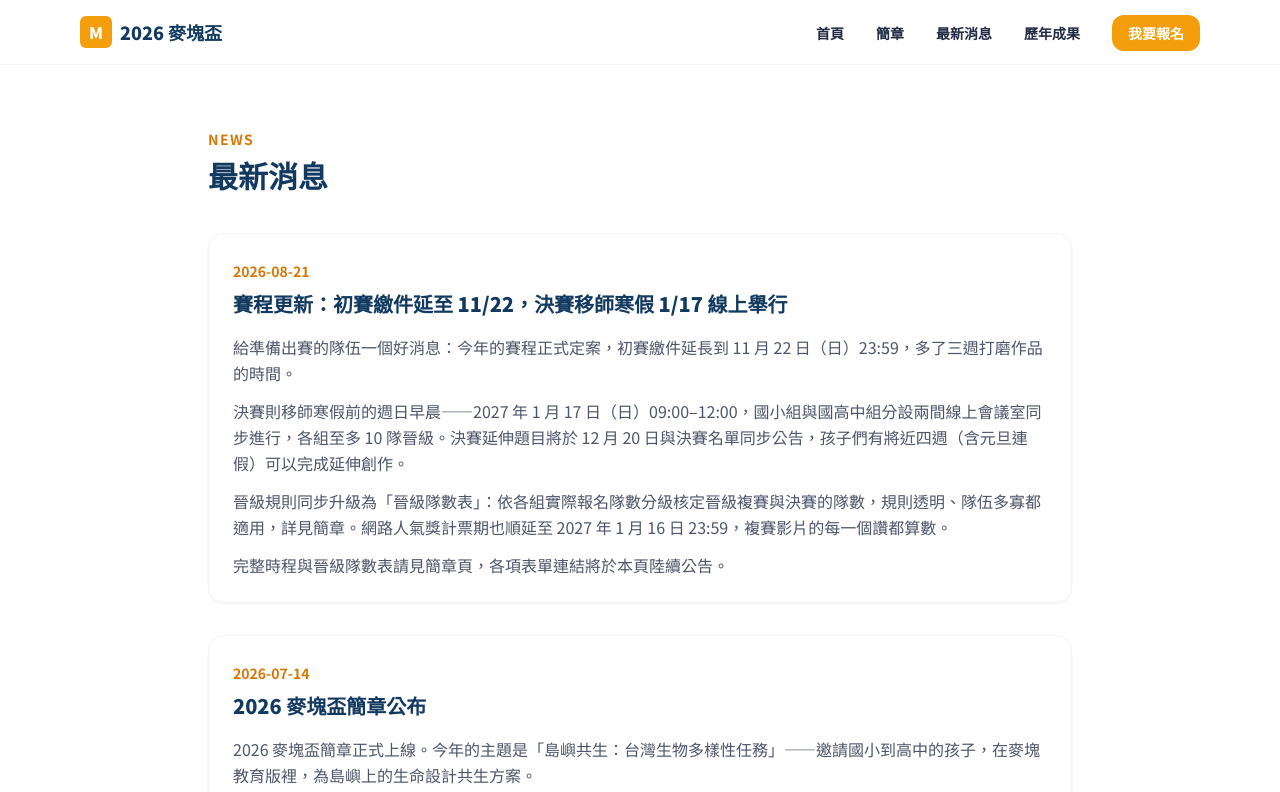
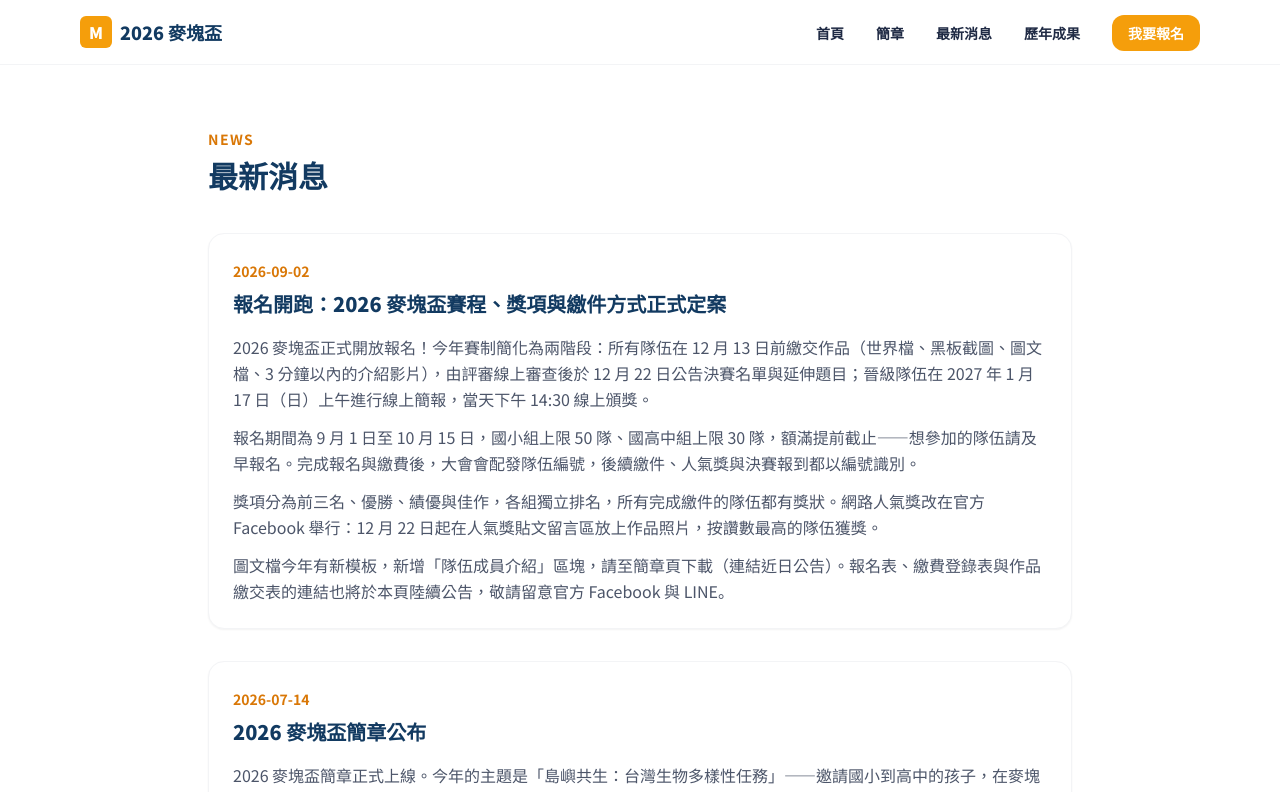
Before and after one commit to Hashen-0608/mcup-web, a Next.js app: page /news in a window 1280 px wide. Shown: the top 792 px of the page. Built offline with nearby package versions, Linux system fonts and the light colour scheme.

Commit message:
Revise competition details for 2026 麥塊盃
Updated the competition rules and schedule for the 2026 麥塊盃, including registration dates and scoring criteria.

```diff
--- a/content/data.ts
+++ b/content/data.ts
@@ -1,4 +1,4 @@
-// 全站文字內容集中處（唯一事實來源＝簡章 v1）。改文字改這裡即可。
+// 全站文字內容集中處（唯一事實來源＝簡章 v4）。改文字改這裡即可。
 
 export const site = {
   name: "2026 麥塊盃",
@@ -8,7 +8,7 @@ export const site = {
   // SEO：標題含關鍵字「麥塊盃」「Minecraft 教育版」「運算思維」
   seoTitle: "2026 麥塊盃 | Minecraft 教育版運算思維創意大賽",
   seoDescription:
-    "2026 麥塊盃 Minecraft 教育版創意大賽，主題「島嶼共生：台灣生物多樣性任務」。國小到高中生 2～4 人組隊，用麥塊教育版為台灣的生物打造智慧棲地與保育設計，培養運算思維與創意。9/1 開放報名。",
+    "2026 麥塊盃 Minecraft 教育版創意大賽，主題「島嶼共生：台灣生物多樣性任務」。國小到高中生 2～4 人組隊，用麥塊教育版為台灣的生物打造智慧棲地與保育設計，培養運算思維與創意。9/1–10/15 開放報名。",
   url: "https://mcuptw.vercel.app",
   locale: "zh-Hant-TW",
   oneLiner:
@@ -32,12 +32,12 @@ export const organizers = {
 
 // 首頁重要時程卡（六個里程碑；完整時程見 /rules）
 export const schedule = [
-  { date: "9/1", label: "開放報名", note: "開始受理報名" },
-  { date: "11/22", label: "報名＋初賽繳件截止", note: "（日）23:59 止，隊伍過多將提前關閉" },
-  { date: "11/29", label: "複賽名單公告", note: "（日）依晉級隊數表公告" },
-  { date: "12/13", label: "複賽影片上傳截止", note: "（日）影片上 YouTube 並填複賽表" },
-  { date: "12/20", label: "決賽名單＋延伸題目", note: "（日）各組至多 10 隊晉級" },
-  { date: "1/17", label: "線上決賽", note: "2027/1/17（日）09:00–12:00 雙會議室直播" },
+  { date: "9/1", label: "開放報名", note: "（二）國小組 50 隊、國高中組 30 隊，額滿提前截止" },
+  { date: "10/15", label: "報名截止", note: "（四）23:59 止" },
+  { date: "12/13", label: "作品繳交截止", note: "（日）23:59 止：世界檔、黑板截圖、圖文檔、介紹影片" },
+  { date: "12/22", label: "決賽名單＋延伸題目公告", note: "（二）網路人氣獎同日開始" },
+  { date: "1/17", label: "線上決賽", note: "2027/1/17（日）09:00–12:00 三會議室直播" },
+  { date: "1/17", label: "頒獎典禮", note: "2027/1/17（日）14:30 線上舉行" },
 ] as const;
 
 // 參賽資格摘要卡
@@ -62,45 +62,46 @@ export const themeIntro = {
   extend: "也歡迎把視野拉遠一點，想像一座「人與萬物共生的未來城市」——當科技更進步，我們與其他生命可以如何共享這座島嶼。",
 } as const;
 
-// 評分標準（比例與簡章 v1 一致）
+// 評分標準（比例與簡章一致）
 export const scoring = [
   { item: "概念能力", weight: 15, desc: "作品是否有獨有、其他作品沒有的元素與藍圖。" },
-  { item: "研究技能", weight: 15, desc: "是否研究過與主題相關的地點與事物並清楚傳達。" },
+  { item: "研究技能", weight: 15, desc: "是否研究過與主題相關的物種、棲地與生態議題並清楚傳達。" },
   { item: "運算思維", weight: 15, desc: "能否講解地圖中的程式邏輯與如何拆解。" },
   { item: "紅石機關", weight: 15, desc: "機關的獨創性與運作穩定度。" },
   { item: "指令方塊", weight: 10, desc: "指令是否實用、能否提供視覺或其他效果。" },
   { item: "表達能力", weight: 30, desc: "能否有效傳達作品吸引力、背景與概念。" },
 ] as const;
 
-// 獎項摘要（含網路人氣獎）
+// 獎項摘要（名額由大會依報名隊數核定，不對外公布）
 export const awards = {
-  elementary: {
-    group: "國小組",
+  ranks: {
+    group: "各組獎項",
     items: [
-      "冠軍、亞軍、季軍",
-      "六項傑出獎：MC 邏輯思維、紅石機關、指令方塊、傑出工程、最佳突破、最佳專業（各 1 隊，獎狀＋獎品）",
-      "佳作：自進入複賽但未晉級決賽之隊伍中依成績錄取，得有缺額（頒發獎狀）",
+      "前三名：獎狀＋獎品",
+      "優勝：獎狀＋獎品",
+      "績優：獎狀",
+      "佳作：獎狀（兼作完賽證明）",
+      "國小組、國高中組各自獨立排名；得獎者另頒發微軟獎狀與獎品。",
     ],
   },
-  secondary: {
-    group: "國高中組",
+  advance: {
+    group: "晉級決賽",
     items: [
-      "冠軍、亞軍",
-      "兩項傑出獎：MC 邏輯思維、紅石機關（獎狀＋獎品）",
-      "佳作：自進入複賽但未晉級決賽之隊伍中依成績錄取，得有缺額（頒發獎狀）",
+      "依各組報名總隊數核定晉級隊數：41～50 隊取 25 隊、31～40 隊取 20 隊、21～30 隊取 15 隊、11～20 隊取 10 隊、6～10 隊取 5 隊、5 隊以下全數晉級。",
+      "晉級隊伍於 1/17 進行線上簡報，最終名次由初賽成績與決賽簡報成績合併計算。",
     ],
   },
   special: {
     group: "特別獎",
     items: [
-      "網路人氣獎：以複賽影片的 YouTube 按讚數計，複賽名單公告（11/29）後起算至 2027/1/16 23:59。本獎為特別獎，不影響正賽名次。",
+      "網路人氣獎：12/22 起於官方 Facebook 人氣獎貼文留言參加，以留言按讚數計，至 2027/1/15 23:59 止。凡完成作品繳交的隊伍皆可參加，不影響正賽名次。",
     ],
   },
   finish: {
-    group: "完賽獎勵",
+    group: "頒獎典禮",
     items: [
-      "所有完成繳交參賽作品的隊伍，皆頒發參賽證書。",
-      "得獎者另頒發微軟獎狀與獎品。",
+      "2027 年 1 月 17 日（日）14:30 線上舉行，公布各組名次與網路人氣獎。",
+      "所有完成繳件的隊伍都有獎狀，把這一季的努力帶回家。",
     ],
   },
 } as const;
@@ -109,7 +110,7 @@ export const awards = {
 export const faq = [
   {
     q: "競賽何時開始與結束？",
-    a: "2026 年 9 月 1 日開放報名，11 月 22 日（日）23:59 報名與初賽作品繳交截止（隊伍過多時將提前關閉報名）。之後 11/29 公告複賽名單、12/13 複賽影片截止、12/20 公告決賽名單與延伸題目，2027 年 1 月 17 日（日）上午 09:00–12:00 進行線上決賽，頒獎典禮於 1 月下旬寒假期間在麥塊世界中舉行。",
+    a: "2026 年 9 月 1 日開放報名，10 月 15 日（四）23:59 報名截止（國小組 50 隊、國高中組 30 隊，額滿提前截止）。作品於 12 月 13 日（日）23:59 前繳交，12/22 公告決賽名單與延伸題目，2027 年 1 月 17 日（日）上午線上決賽、下午 14:30 線上頒獎。",
   },
   {
     q: "誰可以參加此競賽？",
@@ -129,23 +130,23 @@ export const faq = [
   },
   {
     q: "報名費用多少？包含什麼？",
-    a: "參賽費用為每人 1000 元，並贈送麥塊競賽期間使用之教育版帳號。報名後至 9/30 前退費退還 80%，10/1 起至報名截止日退還 50%，初賽作品繳交後恕不退費；教育版帳號已開通者，退費時將扣除該授權成本。",
+    a: "參賽費用為每人 1000 元，並贈送麥塊競賽期間使用之教育版帳號。報名後至 9/30 前申請退費退還 80%，10/1 起至報名截止日（10/15）退還 50%，10/16 起教育版帳號已開通恕不退費。",
   },
 ] as const;
 
 // 最新消息（依日期新到舊排列）
 export const news = [
   {
-    slug: "2026-schedule-v2",
-    date: "2026-08-21",
-    title: "賽程更新：初賽繳件延至 11/22，決賽移師寒假 1/17 線上舉行",
+    slug: "2026-rules-v4",
+    date: "2026-09-02",
+    title: "報名開跑：2026 麥塊盃賽程、獎項與繳件方式正式定案",
     summary:
-      "2026 麥塊盃賽程正式定案：報名與初賽繳件延長至 11/22（日），決賽改於 2027 年 1 月 17 日（日）上午以雙會議室線上直播進行，並新增晉級隊數表。",
+      "報名期間 9/1–10/15，作品 12/13 前繳交（世界檔、黑板截圖、圖文檔、3 分鐘影片），12/22 公告決賽名單，2027/1/17 線上決賽暨頒獎。國小組 50 隊、國高中組 30 隊，額滿提前截止。",
     body: [
-      "給準備出賽的隊伍一個好消息：今年的賽程正式定案，初賽繳件延長到 11 月 22 日（日）23:59，多了三週打磨作品的時間。",
-      "決賽則移師寒假前的週日早晨——2027 年 1 月 17 日（日）09:00–12:00，國小組與國高中組分設兩間線上會議室同步進行，各組至多 10 隊晉級。決賽延伸題目將於 12 月 20 日與決賽名單同步公告，孩子們有將近四週（含元旦連假）可以完成延伸創作。",
-      "晉級規則同步升級為「晉級隊數表」：依各組實際報名隊數分級核定晉級複賽與決賽的隊數，規則透明、隊伍多寡都適用，詳見簡章。網路人氣獎計票期也順延至 2027 年 1 月 16 日 23:59，複賽影片的每一個讚都算數。",
-      "完整時程與晉級隊數表請見簡章頁，各項表單連結將於本頁陸續公告。",
+      "2026 麥塊盃正式開放報名！今年賽制簡化為兩階段：所有隊伍在 12 月 13 日前繳交作品（世界檔、黑板截圖、圖文檔、3 分鐘以內的介紹影片），由評審線上審查後於 12 月 22 日公告決賽名單與延伸題目；晉級隊伍在 2027 年 1 月 17 日（日）上午進行線上簡報，當天下午 14:30 線上頒獎。",
+      "報名期間為 9 月 1 日至 10 月 15 日，國小組上限 50 隊、國高中組上限 30 隊，額滿提前截止——想參加的隊伍請及早報名。完成報名與繳費後，大會會配發隊伍編號，後續繳件、人氣獎與決賽報到都以編號識別。",
+      "獎項分為前三名、優勝、績優與佳作，各組獨立排名，所有完成繳件的隊伍都有獎狀。網路人氣獎改在官方 Facebook 舉行：12 月 22 日起在人氣獎貼文留言區放上作品照片，按讚數最高的隊伍獲獎。",
+      "圖文檔今年有新模板，新增「隊伍成員介紹」區塊，請至簡章頁下載（連結近日公告）。報名表、繳費登錄表與作品繳交表的連結也將於本頁陸續公告，敬請留意官方 Facebook 與 LINE。",
     ],
   },
   {
@@ -156,8 +157,7 @@ export const news = [
       "2026 麥塊盃《Minecraft 教育版創意大賽》簡章正式公布，主題為「島嶼共生：台灣生物多樣性任務」。9 月 1 日開放報名，各項表單連結將於本頁陸續公告。",
     body: [
       "2026 麥塊盃簡章正式上線。今年的主題是「島嶼共生：台灣生物多樣性任務」——邀請國小到高中的孩子，在麥塊教育版裡，為島嶼上的生命設計共生方案。",
-      "賽制維持三階段：初賽（世界檔＋黑板截圖＋圖文檔 PDF）、複賽（3～5 分鐘介紹影片上傳 YouTube）、線上決賽（Google Meet 報告）。今年新增「網路人氣獎」，以複賽影片的 YouTube 按讚數計算。",
-      "報名於 9 月 1 日開放，報名與初賽作品繳交截止為 11 月 22 日（日）（賽程以最新公告為準）。報名表、繳費登錄表與作品繳交表等連結，將於本頁陸續公告，敬請留意官方 Facebook 與 LINE。",
+      "詳細賽制、時程與獎項以最新公告為準，請見簡章頁。報名表、繳費登錄表與作品繳交表等連結，將於本頁陸續公告，敬請留意官方 Facebook 與 LINE。",
     ],
   },
 ] as const;
@@ -168,10 +168,10 @@ export const history2025 = {
   themeName: "世界遺跡、歷史、古蹟",
   themeDesc:
     "2025 首屆麥塊盃以「世界遺跡、歷史、古蹟」為主題，邀請孩子在麥塊教育版中改造與重現世界各地的文化遺產，把歷史變成看得見、玩得到的沉浸式地圖。",
-  // 真實統計（不灌水）
+  // 真實統計（小哈確認之 2025 實際數）
   stats: [
-    { value: "20+", label: "報名隊伍" },
-    { value: "70+", label: "參賽選手" },
+    { value: "30+", label: "參與隊伍" },
+    { value: "100+", label: "參賽選手" },
     { value: "13", label: "決賽隊伍" },
   ],
   videoTitle: "2025 麥塊盃成果影片",
@@ -190,13 +190,13 @@ export const history2025 = {
     ],
     secondary: ["吃披薩的人", "全部都答隊", "小哈超速隊", "皮蛋拿去洗"],
   },
-  // 家長與選手好評（文字沿用舊站，不配人臉照片；姓名以〇處理）
+  // 選手賽後心得（節錄自 2025 參賽選手心得，不署名）
   testimonials: [
-    { text: "這場競賽太棒了！讓我的孩子在玩樂中學習程式邏輯，真是太有意義了。", who: "王〇明 家長" },
-    { text: "麥塊結合運算思維，還需要與同學分工合作！我從中學到很多解決問題的方法。", who: "林〇美 選手" },
-    { text: "競賽的任務設計非常有趣，讓我能夠在遊戲中實踐所學的程式技巧。", who: "陳〇明 選手" },
-    { text: "感謝主辦單位舉辦這麼棒的活動，讓孩子們有機會發揮創意和團隊合作精神。", who: "張〇婷 家長" },
-    { text: "這是我參加過最有挑戰性也最有趣的競賽，強烈推薦給所有麥塊愛好者！", who: "黃〇翰 選手" },
-    { text: "透過這次競賽，我對運算思維有了更深的理解，也更愛麥塊了！", who: "吳〇穎 選手" },
+    { text: "透過這場競賽，我學到了團隊合作。一個大作品靠一個人很難完成，所以我們學會了分工。", who: "2025 參賽選手・國小組" },
+    { text: "我負責的是指令。原本我的指令就不太強，但剛好隊伍裡分到我做，結果反而學到很多新技術！", who: "2025 參賽選手・國小組" },
+    { text: "紅石機關試了好多次都失敗，最後一次終於成功的時候，全隊都在螢幕前面大叫。", who: "2025 參賽選手・國小組" },
+    { text: "為了做古蹟，我們查了很多資料，才知道原來那個地方有這麼多故事，比課本有趣。", who: "2025 參賽選手・國高中組" },
+    { text: "決賽的時候評審問的問題我沒想過，講完才發現自己其實懂的比想像中多。", who: "2025 參賽選手・國高中組" },
+    { text: "以前玩麥塊只是玩，這次是真的在做一個作品，做完超有成就感，明年還要再來。", who: "2025 參賽選手・國小組" },
   ],
 } as const;
```
